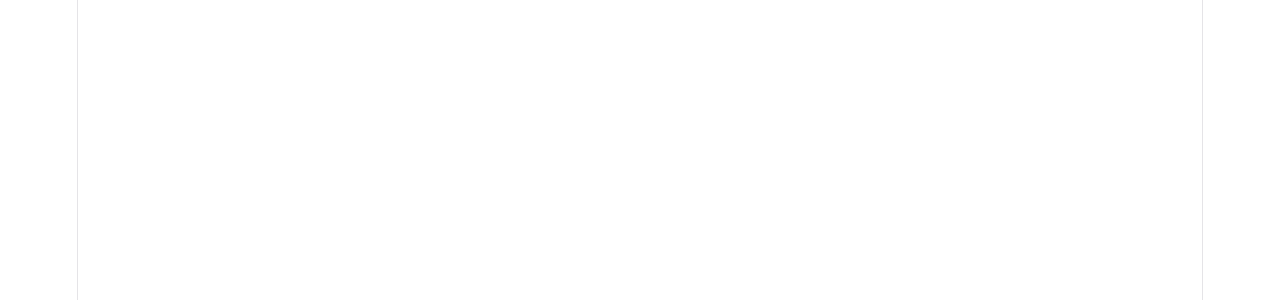
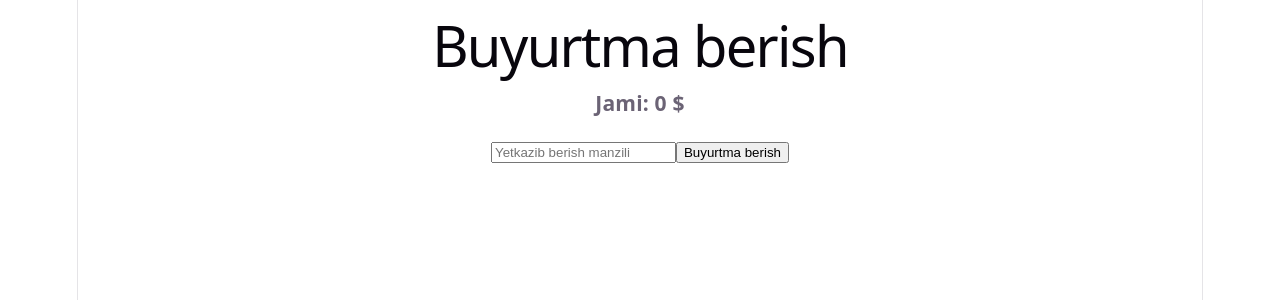
Before and after one commit to Ulugbek99-jacob/electroshop-frontend, a React (Vite) app: page /checkout in a window 1280 px wide. Before the commit this address had no page. Shown: the top 300 px of the page. Built offline with nearby package versions, Linux system fonts and the light colour scheme.

Commit message:
feat: cart, checkout, orders pages

```diff
--- a/src/App.tsx
+++ b/src/App.tsx
@@ -5,6 +5,8 @@ import Home from "./pages/Home"
 import Register from "./pages/Register"
 import Products from "./pages/Products"
 import ProductDetail from "./pages/ProductDetail"
+import Cart from "./pages/Cart"
+import Checkout from "./pages/Checkout"
 
 const queryClient = new QueryClient()
 
@@ -18,6 +20,8 @@ function App() {
                     <Route path="/register" element={<Register />} />
                     <Route path="/products" element={<Products />} />
                     <Route path="/products/:slug" element={<ProductDetail />} />
+                    <Route path="/cart" element= {<Cart />} />
+                    <Route path="/checkout" element= {<Checkout />} />
                 </Routes>
             </BrowserRouter>
         </QueryClientProvider>
--- a/src/pages/Cart.tsx
+++ b/src/pages/Cart.tsx
@@ -0,0 +1,37 @@
+import { useCartStore } from "../store/cartStore"
+import { useNavigate } from "react-router-dom"
+
+const Cart = () => {
+    const { items, removeItem, increaseQuantity, decreaseQuantity, totalAmount } = useCartStore()
+    const navigate = useNavigate()
+
+    if (items.length === 0) {
+        return (
+            <div>
+                <h1>Savat</h1>
+                <p>Savat bo'sh</p>
+                <button onClick={() => navigate("/products")}>Mahsulotlarga o'tish</button>
+            </div>
+        )
+    }
+
+    return (
+        <div>
+            <h1>Savat</h1>
+            {items.map((item) => (
+                <div key={item.product._id}>
+                    <h3>{item.product.name}</h3>
+                    <p>{item.product.price} $</p>
+                    <button onClick={() => decreaseQuantity(item.product._id)}>-</button>
+                    <span>{item.quantity}</span>
+                    <button onClick={() => increaseQuantity(item.product._id)}>+</button>
+                    <button onClick={() => removeItem(item.product._id)}>O'chirish</button>
+                </div>
+            ))}
+            <h2>Jami: {totalAmount()} $</h2>
+            <button onClick={() => navigate("/checkout")}>Buyurtma berish</button>
+        </div>
+    )
+}
+
+export default Cart
--- /dev/null
+++ b/src/pages/Checkout.tsx
@@ -0,0 +1,47 @@
+import { useState } from "react"
+import { useCartStore } from "../store/cartStore"
+import { useNavigate } from "react-router-dom"
+import api from "../api/axios"
+
+const Checkout = () => {
+    const [address, setAddress] = useState("")
+    const { items, totalAmount, clearCart } = useCartStore()
+    const navigate = useNavigate()
+
+    const handleOrder = async (e: React.FormEvent) => {
+        e.preventDefault()
+        try {
+            await api.post("/orders", {
+                items: items.map(item => ({
+                    product: item.product._id,
+                    quantity: item.quantity,
+                    price: item.product.price
+                })),
+                shippingAddress: address,
+                totalAmount: totalAmount()
+            })
+            clearCart()
+            navigate("/orders")
+        } catch (error) {
+            alert("Xato yuz berdi")
+        }
+    }
+
+    return (
+        <div>
+            <h1>Buyurtma berish</h1>
+            <h3>Jami: {totalAmount()} $</h3>
+            <form onSubmit={handleOrder}>
+                <input
+                    type="text"
+                    value={address}
+                    onChange={(e) => setAddress(e.target.value)}
+                    placeholder="Yetkazib berish manzili"
+                />
+                <button type="submit">Buyurtma berish</button>
+            </form>
+        </div>
+    )
+}
+
+export default Checkout
--- a/src/pages/ProductDetail.tsx
+++ b/src/pages/ProductDetail.tsx
@@ -1,9 +1,13 @@
 import { useQuery } from "@tanstack/react-query"
 import { useParams } from "react-router-dom"
 import { getProductBySlugApi } from "../api/product.api"
+import { useCartStore } from "../store/cartStore"
+import { useNavigate } from "react-router-dom"
 
 const ProductDetail = () => {
     const { slug } = useParams()
+    const { addItem } = useCartStore()
+    const navigate = useNavigate()
 
     const { data, isLoading, isError } = useQuery({
         queryKey: ["product", slug],
@@ -22,6 +26,12 @@ const ProductDetail = () => {
             <p>{product?.description}</p>
             <p>Brand: {product?.brand}</p>
             <p>Stock: {product?.stock}</p>
+            <button onClick={() => {
+                addItem(product)
+                navigate("/cart")
+            }}>
+                Savatga qo'shish
+            </button>
         </div>
     )
 }
--- /dev/null
+++ b/src/store/cartStore.ts
@@ -0,0 +1,63 @@
+import { create } from "zustand"
+import type { Product } from "../types"
+
+interface CartItem {
+    product: Product
+    quantity: number
+}
+
+interface CartState {
+    items: CartItem[]
+    addItem: (product: Product) => void
+    removeItem: (productId: string) => void
+    increaseQuantity: (productId: string) => void
+    decreaseQuantity: (productId: string) => void
+    clearCart: () => void
+    totalAmount: () => number
+}
+
+export const useCartStore = create<CartState>((set, get) => ({
+    items: [],
+
+    addItem: (product) => {
+        const items = get().items
+        const existing = items.find(item => item.product._id === product._id)
+        if (existing) {
+            set({ items: items.map(item =>
+                item.product._id === product._id
+                    ? { ...item, quantity: item.quantity + 1 }
+                    : item
+            )})
+        } else {
+            set({ items: [...items, { product, quantity: 1 }] })
+        }
+    },
+
+    removeItem: (productId) => {
+        set({ items: get().items.filter(item => item.product._id !== productId) })
+    },
+
+    increaseQuantity: (productId) => {
+        set({ items: get().items.map(item =>
+            item.product._id === productId
+                ? { ...item, quantity: item.quantity + 1 }
+                : item
+        )})
+    },
+
+    decreaseQuantity: (productId) => {
+        set({ items: get().items.map(item =>
+            item.product._id === productId && item.quantity > 1
+                ? { ...item, quantity: item.quantity - 1 }
+                : item
+        )})
+    },
+
+    clearCart: () => set({ items: [] }),
+
+    totalAmount: () => {
+        return get().items.reduce((total, item) =>
+            total + item.product.price * item.quantity, 0
+        )
+    }
+}))
```
